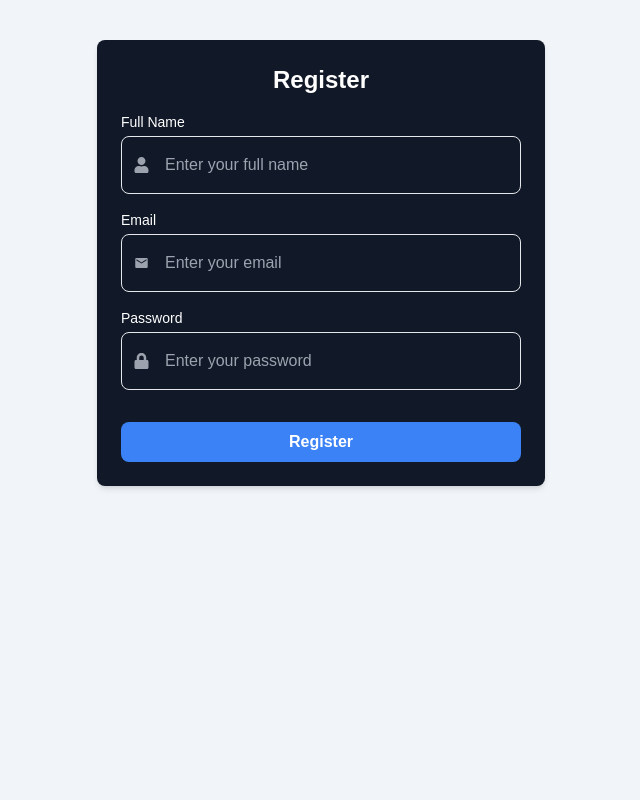
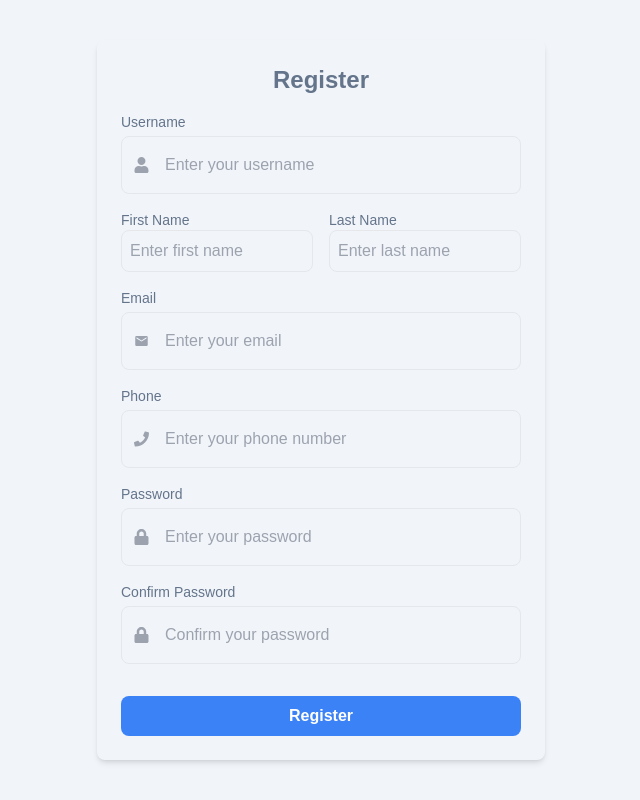
Before and after one commit to Tanvir1407/Crime-reporting, a React (Vite) app: page /register in a window 1280 px wide. Shown: the whole page, without its empty margins (319-959 px from the left). Built offline with nearby package versions, Linux system fonts and the light colour scheme; a web font is replaced by a local one.

Commit message:
add authentication features with user login and registration, integrate react-hot-toast for notifications

```diff
--- a/package.json
+++ b/package.json
@@ -15,6 +15,7 @@
     "axios": "^1.7.9",
     "react": "^18.3.1",
     "react-dom": "^18.3.1",
+    "react-hot-toast": "^2.5.1",
     "react-icons": "^5.4.0",
     "react-redux": "^9.2.0",
     "react-router-dom": "^6.28.0"
--- a/src/components/LandingPage/Navbar.jsx
+++ b/src/components/LandingPage/Navbar.jsx
@@ -1,6 +1,10 @@
 import { Link } from "react-router-dom";
 
 const Navbar = () => {
+  const isLogged =  localStorage.getItem("isLogged")
+  const firstName = localStorage.getItem("firstName")
+  const lastName = localStorage.getItem("lastName")
+  const userName = localStorage.getItem("username")
   return (
     <nav className="fixed top-0 right-0 left-0 bg-white shadow-md p-4">
       <div className="container mx-auto flex justify-between items-center">
@@ -13,7 +17,7 @@ const Navbar = () => {
         <div className="hidden md:flex space-x-6 mx-auto"></div>
 
         {/* Login and Register Buttons */}
-        <div className="hidden md:flex space-x-4">
+        {isLogged ?<h1>{firstName && lastName ? `${firstName } ${lastName}` : <h1 className="capitalize"> {userName}</h1>} </h1> : <div className="hidden md:flex space-x-4">
           <Link
             to="/login"
             className="text-gray-600 border-[1.9px] border-gray-900  hover:text-gray-800  px-4 py-2 rounded-lg transition duration-300">
@@ -24,7 +28,7 @@ const Navbar = () => {
             className="bg-gray-900 text-white px-4 py-2 rounded-lg transition duration-300">
             Register
           </Link>
-        </div>
+        </div>}
 
         {/* Mobile Menu Button */}
         <button className="md:hidden text-gray-600 focus:outline-none">
--- a/src/components/Redux/Api/Auth.js
+++ b/src/components/Redux/Api/Auth.js
@@ -1,24 +1,53 @@
 import { createSlice, createAsyncThunk } from "@reduxjs/toolkit";
+import axios from "axios";
 
-// Thunks for API Calls
-export const getAllDivision = createAsyncThunk("divisions/divisions", async () => {
-  const response = await fetch("https://bdapis.com/api/v1.2/divisions")
-  .then((res) => res.json())
-    .then((data) => data);
-  return response.data;
-});
-export const getAllDistrict = createAsyncThunk("divisions/district", async (arg) => {
-  const response = await fetch(`https://bdapis.com/api/v1.2/division/${arg}`)
-  .then((res) => res.json())
-    .then((data) => data);
-  return response.data;
+export const userRegister = createAsyncThunk("auth/register", async (value) => {
+  try {
+    const response = await axios.post("/user/register/", value, {
+      headers: {
+        Accept: "application/json",
+        "Content-Type": "application/json;charset=UTF-8",
+      },
+    });
+    return response.data;
+  } catch (error) {
+    console.error("Registration Error:", error);
+
+    // Provide a meaningful error message
+  }
 });
 
+export const userLogin = createAsyncThunk("auth/userLogin", async (value) => {
+  try {
+    const response = await axios.post("/user/login/", value, {
+      headers: {
+        Accept: "application/json",
+        "Content-Type": "application/json;charset=UTF-8",
+      },
+    });
+    return response.data;
+  } catch (error) {
+    console.error( error);
+
+    // Provide a meaningful error message
+  }
+});
+
+export const getLoggedUser = createAsyncThunk("auth/getLoggedUser", async (arg) => {
+  try {
+    const response = await axios.get(`/user/useraccounts/${arg}/`);
+    return response.data;
+  } catch (error) {
+    console.error( error);
+
+    // Provide a meaningful error message
+  }
+});
 
 // Initial state
 const initialState = {
-  division: null,
-  district: null,
+  user: null,
+  loggedUser: null,
   error: null,
   loading: false,
 };
@@ -30,31 +59,17 @@ const authSlice = createSlice({
 
   extraReducers: (builder) => {
     builder
-      .addCase(getAllDivision.pending, (state) => {
-        state.loading = true
+      .addCase(getLoggedUser.pending, (state) => {
+        state.loading = true;
       })
-      .addCase(getAllDivision.fulfilled, (state, action) => {
+      .addCase(getLoggedUser.fulfilled, (state, action) => {
         state.loading = false;
-        state.division = action.payload;
+        state.loggedUser = action.payload;
       })
-      .addCase(getAllDivision.rejected, (state, action) => {
+      .addCase(getLoggedUser.rejected, (state, action) => {
         state.loading = false;
         state.error = action.error.message;
-      })
-
-
-    builder
-      .addCase(getAllDistrict.pending, (state) => {
-        state.loading = true
-      })
-      .addCase(getAllDistrict.fulfilled, (state, action) => {
-        state.loading = false;
-        state.district = action.payload;
-      })
-      .addCase(getAllDistrict.rejected, (state, action) => {
-        state.loading = false;
-        state.error = action.error.message;
-      })
+      });
 
   },
 });
--- a/src/components/Redux/App/store.js
+++ b/src/components/Redux/App/store.js
@@ -1,10 +1,12 @@
 import { configureStore } from "@reduxjs/toolkit";
 import counterReducer from "../Api/Counter";
 import divisionReducer from "../Api/Division";
+import authReducer from "../Api/Auth";
 const store = configureStore({
   reducer: {
     counter: counterReducer,
     division: divisionReducer,
+    auth: authReducer,
   },
 });
 
--- a/src/components/auth/Login.jsx
+++ b/src/components/auth/Login.jsx
@@ -1,41 +1,73 @@
-import { Form, Input } from "antd";
 import { useState } from "react";
 import { FaUser, FaLock } from "react-icons/fa";
+import { useDispatch } from "react-redux";
+import { getLoggedUser, userLogin } from "../Redux/Api/Auth";
+import { useNavigate } from "react-router-dom";
 
-export default function Login() {
-  const [email, setEmail] = useState("");
+export default function Register() {
+  const dispatch = useDispatch();
+  const [username, setUsername] = useState("");
   const [password, setPassword] = useState("");
+  const [error, setError] = useState("");
 
-  const handleSubmit = (e) => {
+  const navigate = useNavigate();
+  const handleSubmit = async(e) => {
+
     e.preventDefault();
-    console.log("Logging in with", email, password);
+    if (password.length < 6) {
+      setError("Passwords must be at least 6 characters long");
+      return;
+    }
+
+    setError("");
+
+    const userData =  { username, password }
+    const resp =  await dispatch(userLogin(userData))
+
+    if(resp.payload){
+      localStorage.setItem("userId", resp.payload.user_id)
+      localStorage.setItem("isLogged", true)
+      const resp2 =  await dispatch(getLoggedUser(resp.payload.user_id))
+      console.log(resp2)
+      if(resp2.payload){
+        localStorage.setItem("firstName",resp2.payload.first_name)
+        localStorage.setItem("lastName",resp2.payload.last_name)
+        localStorage.setItem("email",resp2.payload.email)
+        localStorage.setItem("phone",resp2.payload.phone)
+        localStorage.setItem("username", resp2.payload.username)
+      }
+      navigate("/")
+    }
+
   };
 
   return (
-    <div className="max-w-md mx-auto rounded-lg shadow-md p-6 my-10 bg-gray-900 text-white">
+    <div className="max-w-md mx-auto rounded-lg shadow-md p-6 my-10 ">
       <h2 className="text-2xl font-bold text-center">Login</h2>
-      <Form onFinish={handleSubmit} className="mt-4">
+      <form onSubmit={handleSubmit} className="mt-4">
         <div className="mb-4">
-          <label className="block text-sm font-medium">Email</label>
-          <div className="flex items-center  rounded-lg px-3 py-2 mt-1 border">
+          <label className="block text-sm font-medium">Username</label>
+          <div className="flex items-center rounded-lg px-3 py-2 mt-1 border">
             <FaUser className="text-gray-400" />
-            <Input
-              type="email"
-              className="w-full bg-transparent outline-none p-2 ml-2 "
-              placeholder="Enter your email"
-              value={email}
-              onChange={(e) => setEmail(e.target.value)}
+            <input
+
+              type="text"
+              className="w-full bg-transparent outline-none p-2 ml-2"
+              placeholder="Enter your username"
+              value={username}
+              onChange={(e) => setUsername(e.target.value)}
               required
             />
           </div>
         </div>
+
         <div className="mb-4">
           <label className="block text-sm font-medium">Password</label>
-          <div className="flex items-center  rounded-lg px-3 py-2 mt-1 border">
+          <div className="flex items-center rounded-lg px-3 py-2 mt-1 border">
             <FaLock className="text-gray-400" />
             <input
               type="password"
-              className="w-full bg-transparent outline-none p-2 ml-2 "
+              className="w-full bg-transparent outline-none p-2 ml-2"
               placeholder="Enter your password"
               value={password}
               onChange={(e) => setPassword(e.target.value)}
@@ -43,12 +75,13 @@ export default function Login() {
             />
           </div>
         </div>
+        {error && <p className="text-red-500 text-sm">{error}</p>}
         <button
           type="submit"
           className="w-full bg-blue-500 hover:bg-blue-600 text-white font-bold py-2 px-4 rounded-lg mt-4">
           Login
         </button>
-      </Form>
+      </form>
     </div>
   );
 }
--- a/src/components/auth/Register.jsx
+++ b/src/components/auth/Register.jsx
@@ -1,31 +1,80 @@
 import { useState } from "react";
-import { FaUser, FaLock } from "react-icons/fa";
+import { FaUser, FaLock, FaPhone } from "react-icons/fa";
 import { MdEmail } from "react-icons/md";
+import { useDispatch } from "react-redux";
+import { userRegister } from "../Redux/Api/Auth";
+import toast from "react-hot-toast";
+import { useNavigate } from "react-router-dom";
 
 export default function Register() {
-  const [name, setName] = useState("");
+  const dispatch = useDispatch();
+  const [username, setUsername] = useState("");
+  const [firstName, setFirstName] = useState("");
+  const [lastName, setLastName] = useState("");
   const [email, setEmail] = useState("");
+  const [phone, setPhone] = useState("");
   const [password, setPassword] = useState("");
+  const [confirmPassword, setConfirmPassword] = useState("");
+  const [error, setError] = useState("");
 
-  const handleSubmit = (e) => {
+  const navigate = useNavigate();
+  const handleSubmit = async(e) => {
+
     e.preventDefault();
-    console.log("Registering with", name, email, password);
+    if (password !== confirmPassword) {
+      setError("Passwords do not match");
+      return;
+    }
+    setError("");
+
+    const userData =  { username, first_name:firstName, last_name:lastName, email, phone, password,confirm_password:confirmPassword }
+    const resp =  await dispatch(userRegister(userData))
+    if(resp?.payload){
+      toast.success(resp.payload)
+      navigate("/login")
+    }
+
   };
 
   return (
-    <div className="max-w-md mx-auto rounded-lg shadow-md p-6 my-10 bg-gray-900 text-white">
+    <div className="max-w-md mx-auto rounded-lg shadow-md p-6 my-10 ">
       <h2 className="text-2xl font-bold text-center">Register</h2>
       <form onSubmit={handleSubmit} className="mt-4">
         <div className="mb-4">
-          <label className="block text-sm font-medium">Full Name</label>
+          <label className="block text-sm font-medium">Username</label>
           <div className="flex items-center rounded-lg px-3 py-2 mt-1 border">
             <FaUser className="text-gray-400" />
             <input
+
               type="text"
               className="w-full bg-transparent outline-none p-2 ml-2"
-              placeholder="Enter your full name"
-              value={name}
-              onChange={(e) => setName(e.target.value)}
+              placeholder="Enter your username"
+              value={username}
+              onChange={(e) => setUsername(e.target.value)}
+              required
+            />
+          </div>
+        </div>
+        <div className="grid grid-cols-2 gap-4">
+          <div className="mb-4">
+            <label className="block text-sm font-medium">First Name</label>
+            <input
+              type="text"
+              className="w-full bg-transparent outline-none p-2 border rounded-lg"
+              placeholder="Enter first name"
+              value={firstName}
+              onChange={(e) => setFirstName(e.target.value)}
+              required
+            />
+          </div>
+          <div className="mb-4">
+            <label className="block text-sm font-medium">Last Name</label>
+            <input
+              type="text"
+              className="w-full bg-transparent outline-none p-2 border rounded-lg"
+              placeholder="Enter last name"
+              value={lastName}
+              onChange={(e) => setLastName(e.target.value)}
               required
             />
           </div>
@@ -45,6 +94,20 @@ export default function Register() {
           </div>
         </div>
         <div className="mb-4">
+          <label className="block text-sm font-medium">Phone</label>
+          <div className="flex items-center rounded-lg px-3 py-2 mt-1 border">
+            <FaPhone className="text-gray-400" />
+            <input
+              type="tel"
+              className="w-full bg-transparent outline-none p-2 ml-2"
+              placeholder="Enter your phone number"
+              value={phone}
+              onChange={(e) => setPhone(e.target.value)}
+              required
+            />
+          </div>
+        </div>
+        <div className="mb-4">
           <label className="block text-sm font-medium">Password</label>
           <div className="flex items-center rounded-lg px-3 py-2 mt-1 border">
             <FaLock className="text-gray-400" />
@@ -58,6 +121,21 @@ export default function Register() {
             />
           </div>
         </div>
+        <div className="mb-4">
+          <label className="block text-sm font-medium">Confirm Password</label>
+          <div className="flex items-center rounded-lg px-3 py-2 mt-1 border">
+            <FaLock className="text-gray-400" />
+            <input
+              type="password"
+              className="w-full bg-transparent outline-none p-2 ml-2"
+              placeholder="Confirm your password"
+              value={confirmPassword}
+              onChange={(e) => setConfirmPassword(e.target.value)}
+              required
+            />
+          </div>
+        </div>
+        {error && <p className="text-red-500 text-sm">{error}</p>}
         <button
           type="submit"
           className="w-full bg-blue-500 hover:bg-blue-600 text-white font-bold py-2 px-4 rounded-lg mt-4">
--- a/src/main.jsx
+++ b/src/main.jsx
@@ -8,7 +8,6 @@ import store from "./components/Redux/App/store";
 const root = ReactDOM.createRoot(document.getElementById("root"));
 
  axios.defaults.baseURL = import.meta.env.VITE_API_URL;
-
 
 axios.interceptors.request.use(async (config) => {
 
```
Also changed, not shown: 1 other file (tests, documents, lock files or other folders).
